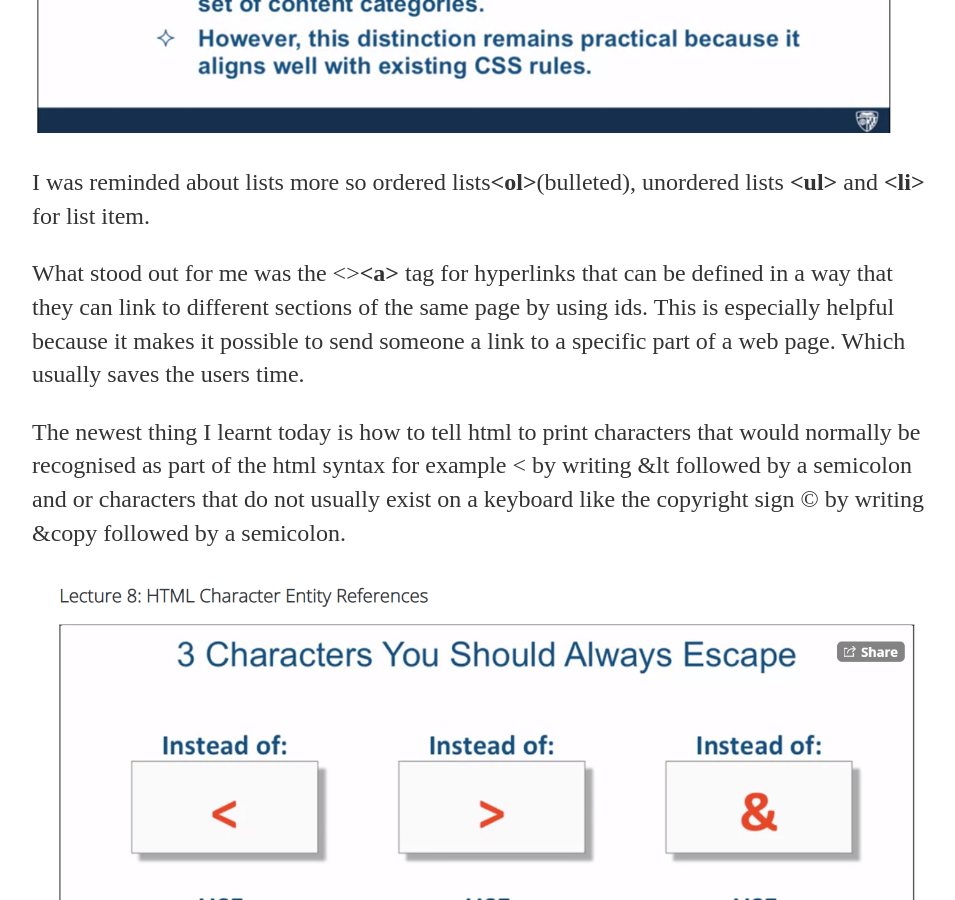
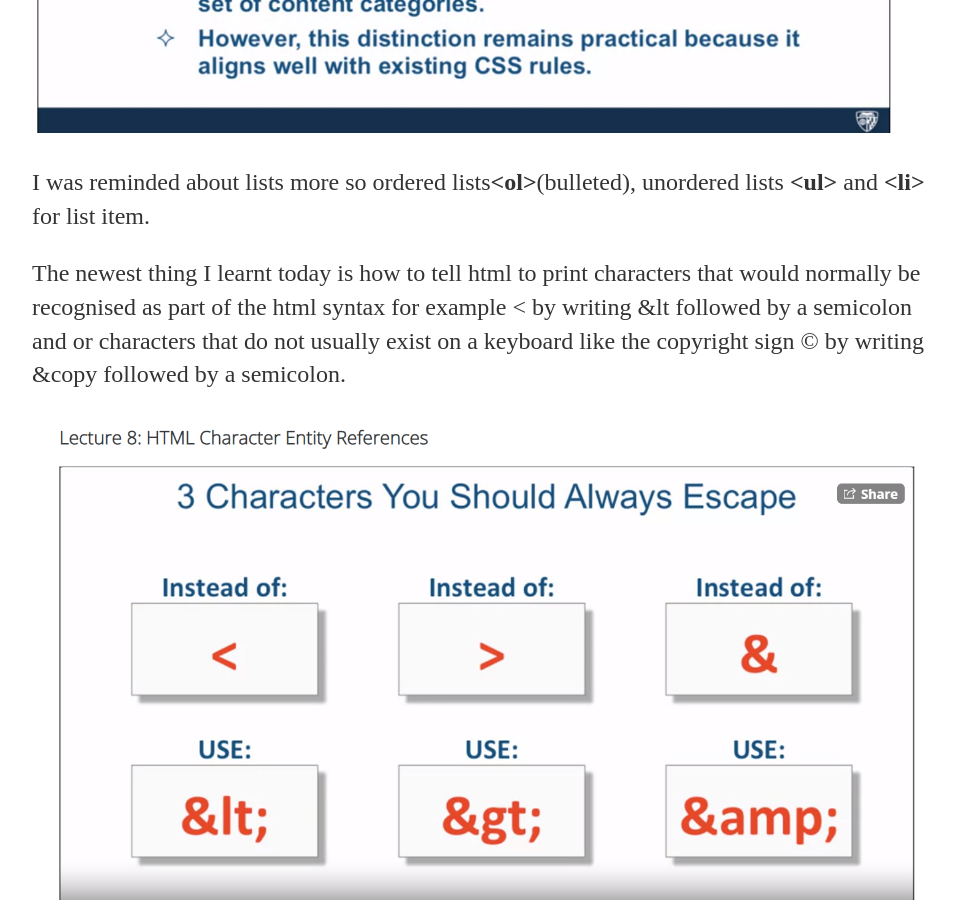
Before and after one commit to aineomugisha/aineomugisha.github.io, a Jekyll site: the page built from _posts/2020-08-18-Refresher-On-Html.md, in a window 1280 px wide and 900 px high, scrolled down 2161 px. Shown: the whole window, without its empty margins (160-1115 px from the left). Built offline with Jekyll 4.4.1, drawn with Linux system fonts in a browser that asks for light colours.

Commit message:
Update 2020-08-18-Refresher-On-Html.md

```diff
--- a/_posts/2020-08-18-Refresher-On-Html.md
+++ b/_posts/2020-08-18-Refresher-On-Html.md
@@ -12,8 +12,6 @@ I also learnt about <b>block-level elements and inline elements</b>. Block level
 <p><img src="/images/elements.png"></p>
 
 I was reminded about lists more so ordered lists<b>&lt;ol&gt;</b>(bulleted), unordered lists <b>&lt;ul&gt;</b> and <b>&lt;li&gt;</b> for list item.
-<P>
-What stood out for me was the <><b>&lt;a&gt;</b> tag for hyperlinks that can be defined in a way that they can link to different sections of the same page by using ids. This is especially helpful because it makes it possible to send someone a link to a specific part of a web page. Which usually saves the users time.  </p>
 
 <p>The newest thing I learnt today is how to tell html to print characters that would normally be recognised as part of the html syntax for example &lt; by writing &lt followed by a semicolon and or characters that do not usually exist on a keyboard like the copyright sign &copy; by writing &copy followed by a semicolon. </p>
 <p><img src="/images/entityref.png"></p>
```
